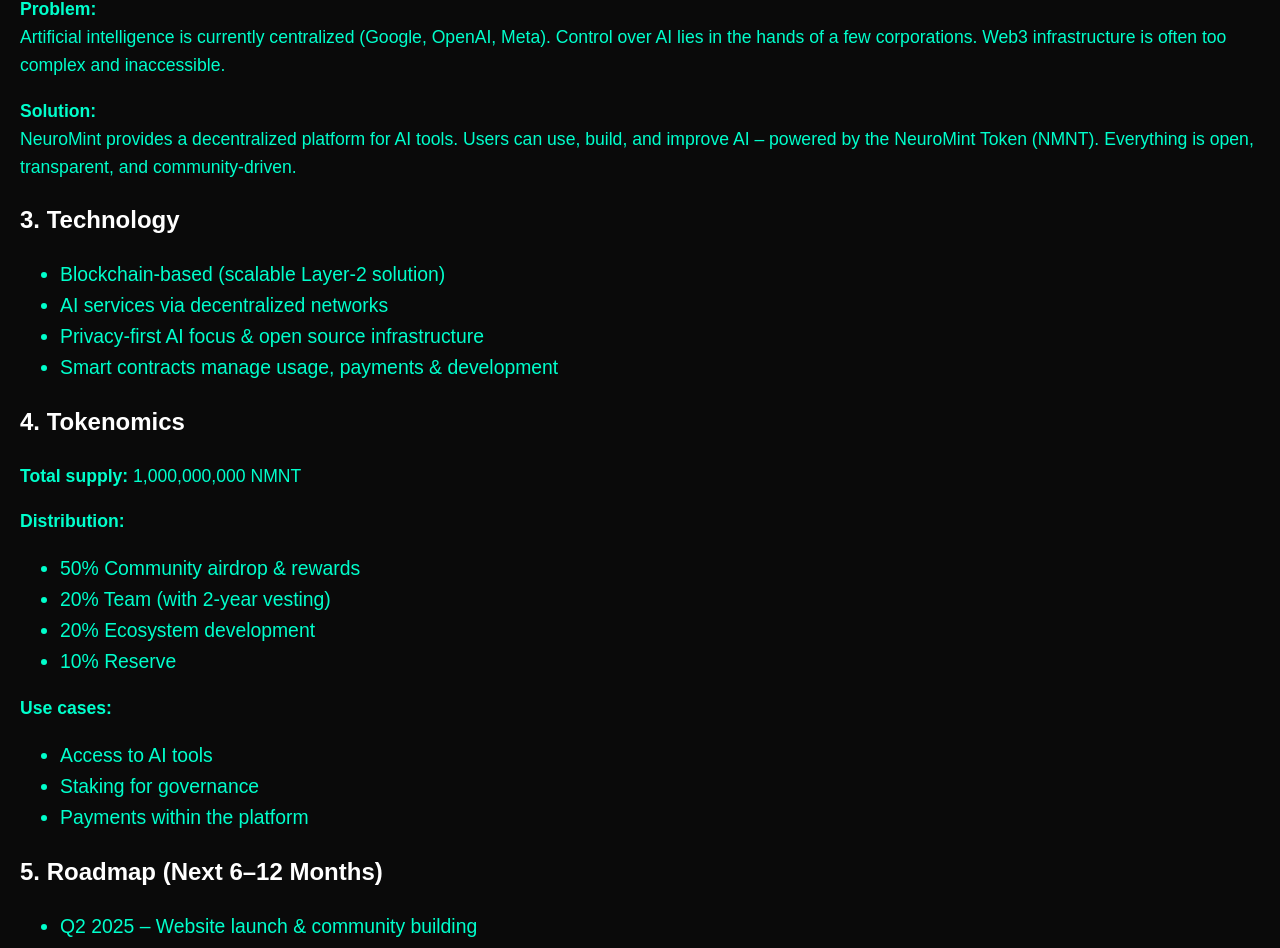
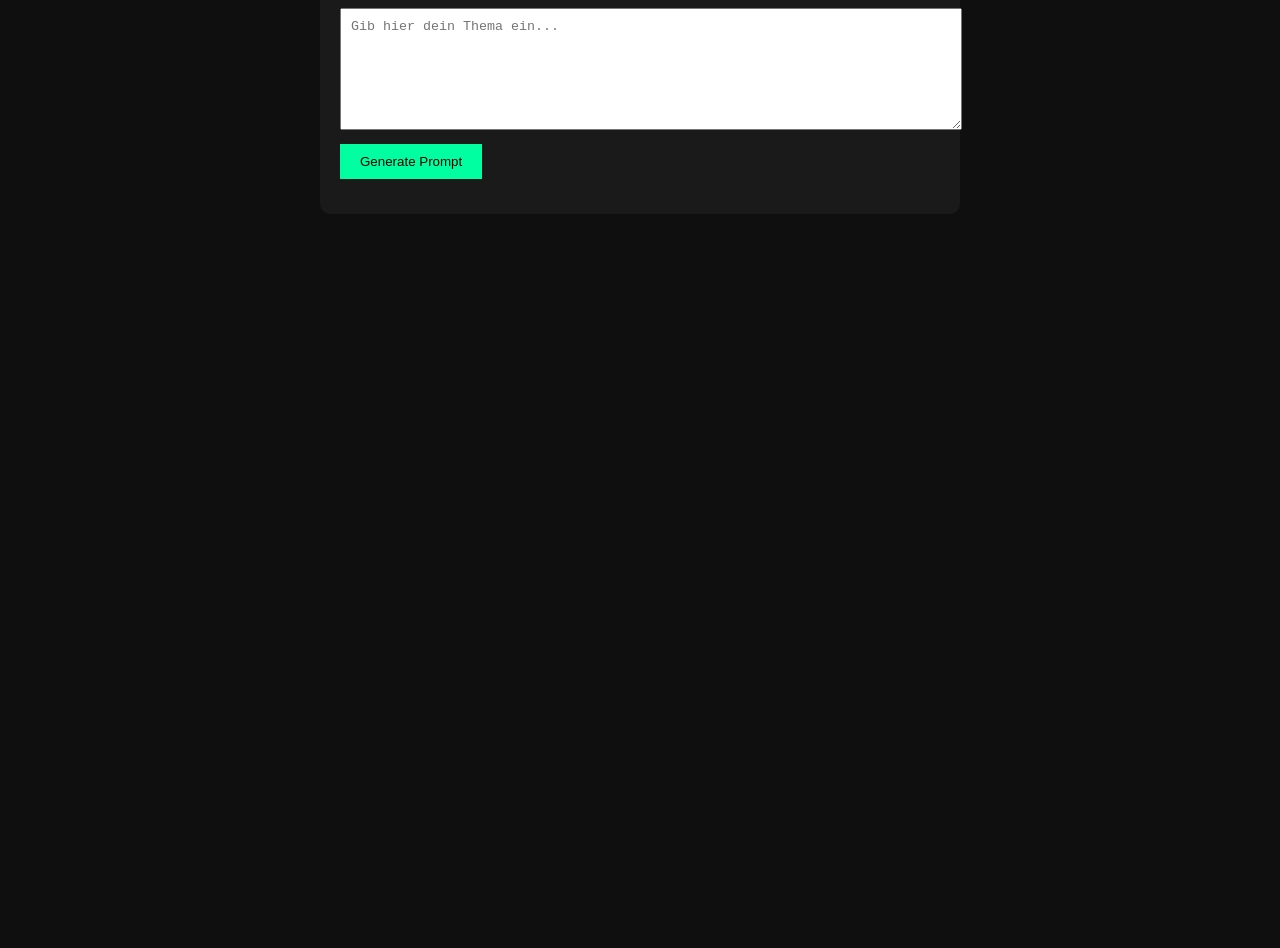
Before and after one commit to Emir688/Neuromint-webseite, a plain HTML site: page index.html in a window 1280 px wide. Shown: the part 347-1295 px from the top of the page. After the commit the page ends 816 px from the top, so only its background shows below. Drawn offline with Linux system fonts and the light colour scheme.

Commit message:
Add files via upload

```diff
--- a/index.html
+++ b/index.html
@@ -1,159 +1,18 @@
 
 <!DOCTYPE html>
-<html lang="de">
+<html lang="en">
 <head>
-  <meta charset="UTF-8">
-  <meta name="viewport" content="width=device-width, initial-scale=1.0">
-  <title>NeuroMint – Whitepaper integriert + Smooth Scrolling + Footer</title>
-  <style>
-    html {
-      scroll-behavior: smooth;
-    }
-    body {
-      margin: 0;
-      padding: 20px;
-      background-color: #0a0a0a;
-      color: #00ffcc;
-      font-family: Arial, sans-serif;
-      line-height: 1.6;
-    }
-    nav {
-      text-align: center;
-      margin-bottom: 40px;
-    }
-    nav a {
-      margin: 0 20px;
-      color: #00ffcc;
-      text-decoration: none;
-      font-size: 1.2em;
-    }
-    h1, h2 {
-      color: #ffffff;
-    }
-    p, ul, li {
-      font-size: 1.1em;
-    }
-    section {
-      margin-top: 40px;
-    }
-    footer {
-      text-align: center;
-      margin-top: 60px;
-      color: #555;
-      font-size: 0.9em;
-    }
-  </style>
+    <meta charset="UTF-8">
+    <title>NeuroMint Prompt Generator</title>
+    <link rel="stylesheet" href="style.css">
 </head>
 <body>
-
-<nav>
-  <a href="#home">Home</a>
-  <a href="#whitepaper">Whitepaper</a>
-</nav>
-
-<section id="whitepaper">
-
-  <h1>Mini Whitepaper</h1>
-
-
-
-  <h2>1. Introduction (Vision)</h2>
-
-  <p>NeuroMint represents the next evolution of Web3: decentralized AI power for everyone. Our goal is to make the potential of artificial intelligence more open, fair, and transparent through blockchain technology. We believe AI shouldn’t belong to tech giants – it should belong to the community.</p>
-
-
-
-  <h2>2. Problem & Solution</h2>
-
-  <p><strong>Problem:</strong><br>Artificial intelligence is currently centralized (Google, OpenAI, Meta). Control over AI lies in the hands of a few corporations. Web3 infrastructure is often too complex and inaccessible.</p>
-
-  <p><strong>Solution:</strong><br>NeuroMint provides a decentralized platform for AI tools. Users can use, build, and improve AI – powered by the NeuroMint Token (NMNT). Everything is open, transparent, and community-driven.</p>
-
-
-
-  <h2>3. Technology</h2>
-
-  <ul>
-
-    <li>Blockchain-based (scalable Layer-2 solution)</li>
-
-    <li>AI services via decentralized networks</li>
-
-    <li>Privacy-first AI focus & open source infrastructure</li>
-
-    <li>Smart contracts manage usage, payments & development</li>
-
-  </ul>
-
-
-
-  <h2>4. Tokenomics</h2>
-
-  <p><strong>Total supply:</strong> 1,000,000,000 NMNT</p>
-
-  <p><strong>Distribution:</strong></p>
-
-  <ul>
-
-    <li>50% Community airdrop & rewards</li>
-
-    <li>20% Team (with 2-year vesting)</li>
-
-    <li>20% Ecosystem development</li>
-
-    <li>10% Reserve</li>
-
-  </ul>
-
-  <p><strong>Use cases:</strong></p>
-
-  <ul>
-
-    <li>Access to AI tools</li>
-
-    <li>Staking for governance</li>
-
-    <li>Payments within the platform</li>
-
-  </ul>
-
-
-
-  <h2>5. Roadmap (Next 6–12 Months)</h2>
-
-  <ul>
-
-    <li>Q2 2025 – Website launch & community building</li>
-
-    <li>Q3 2025 – Token airdrop & first AI tool release</li>
-
-    <li>Q4 2025 – Platform expansion (AI task job market)</li>
-
-    <li>Q1 2026 – Mobile app & partnerships</li>
-
-  </ul>
-
-
-
-  <h2>6. Contact</h2>
-
-  <p><strong>Website:</strong> <a href="https://neuromint.xyz">neuromint.xyz</a></p>
-
-  <p><strong>Social Media:</strong> (Coming soon)</p>
-
-  <p><strong>Contact Email:</strong> (Coming soon)</p>
-
-
-
-  <p style="margin-top:40px;">Together, we create the future of decentralized intelligence.<br>#NeuroMint #AI #Web3 #Future</p>
-
-</section>
-
-
-
-<footer>
-  © 2025 NeuroMint | All Rights Reserved
-</footer>
-
+    <div class="container">
+        <h1>NeuroMint AI Prompt Generator</h1>
+        <textarea id="userInput" placeholder="Gib hier dein Thema ein..."></textarea>
+        <button onclick="generate()">Generate Prompt</button>
+        <div id="output"></div>
+    </div>
+    <script src="script.js"></script>
 </body>
 </html>
--- /dev/null
+++ b/script.js
@@ -0,0 +1,11 @@
+
+async function generate() {
+    const input = document.getElementById('userInput').value;
+    const output = document.getElementById('output');
+    output.innerHTML = "Prompt wird generiert...";
+
+    // Platzhalter für tatsächliche KI-Verbindung
+    setTimeout(() => {
+        output.innerHTML = `<b>Vorschlag:</b> Erstelle eine NFT-Kollektion über: "${input}" mit futuristischen Elementen.`;
+    }, 1000);
+}
--- /dev/null
+++ b/style.css
@@ -0,0 +1,32 @@
+
+body {
+    font-family: Arial, sans-serif;
+    background: #0f0f0f;
+    color: white;
+    display: flex;
+    justify-content: center;
+    align-items: center;
+    height: 100vh;
+}
+.container {
+    width: 100%;
+    max-width: 600px;
+    padding: 20px;
+    background: #1a1a1a;
+    border-radius: 10px;
+}
+textarea {
+    width: 100%;
+    height: 100px;
+    margin-bottom: 10px;
+    padding: 10px;
+}
+button {
+    padding: 10px 20px;
+    background: #00ffa1;
+    border: none;
+    cursor: pointer;
+}
+#output {
+    margin-top: 15px;
+}
```
